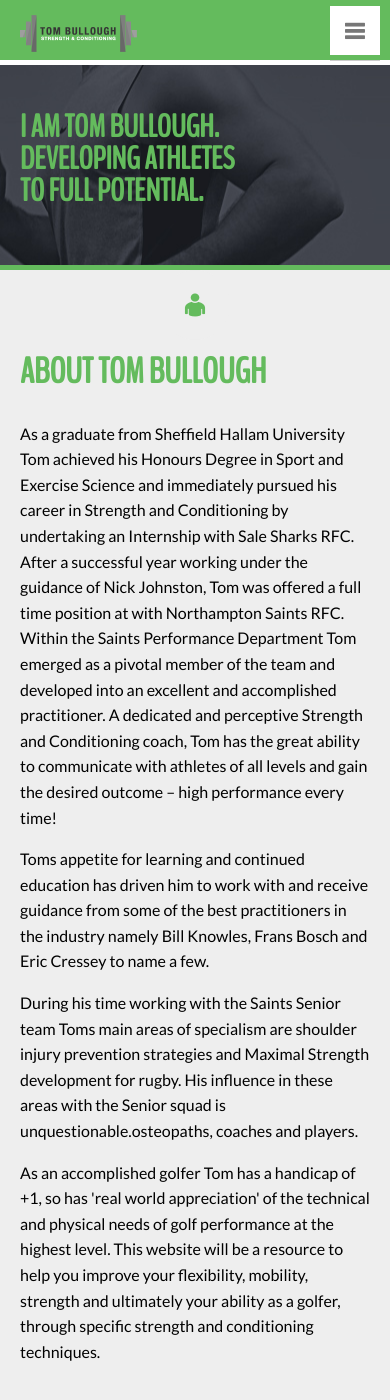
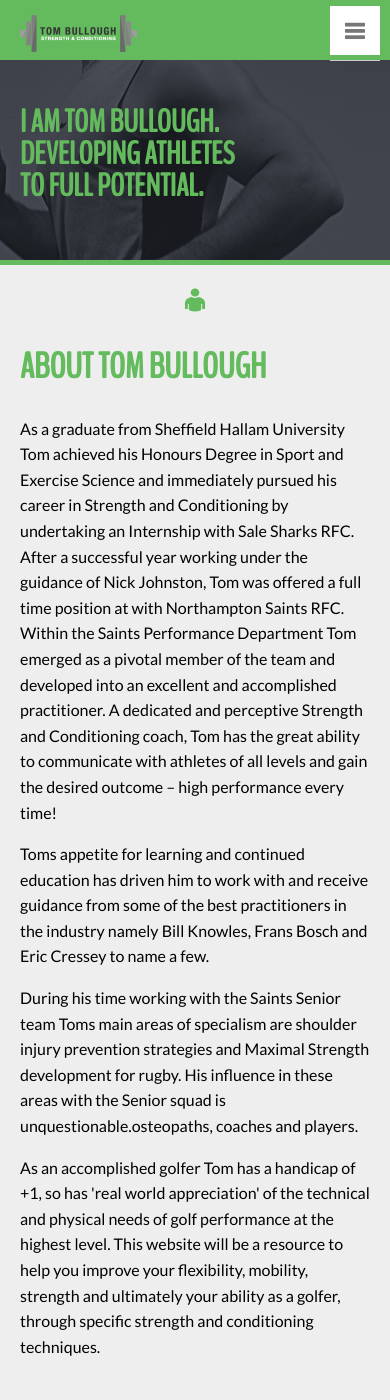
Before and after one commit to tbullough/tbullough.github.io, a Jekyll site: the page built from index.html, in a window 390 px wide and 1400 px high. Built offline with Jekyll 4.4.1, drawn with Linux system fonts in a browser that asks for light colours; Markdown is read by kramdown in place of the engine named in the settings.

Commit message:
Updated header styles

```diff
--- a/css/tombullough.css
+++ b/css/tombullough.css
@@ -498,7 +498,7 @@
 
 @media only screen and (max-width : 640px) {
 	#container {
-		margin-top: 265px;
+		margin-top: 260px;
 	}
 
 	#navigation {
@@ -530,7 +530,7 @@
 
 	#background {
 		height: 200px;
-		top: 65px;
+		top: 60px;
 	}
 
 	#background .container {
```
Also changed, not shown: 1 other file.
